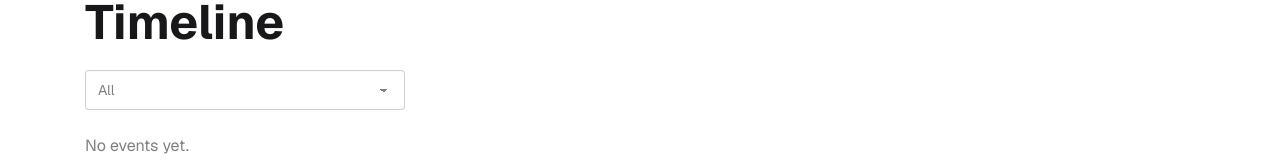
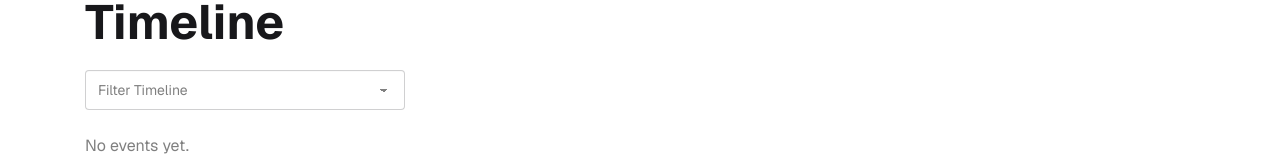
Before and after one commit to antick-arch/KeenKeeper, a Next.js app: page /timeline in a window 1280 px wide. Shown: the part 147-307 px from the top of the page. Built offline with nearby package versions, Linux system fonts and the light colour scheme.

Commit message:
Update timeline filter option

```diff
--- a/src/app/timeline/page.jsx
+++ b/src/app/timeline/page.jsx
@@ -22,7 +22,7 @@ const TimelinePage = () => {
         <div className="max-w-277.5 mx-auto my-5 md:my-20 space-y-6">
             <h2 className="font-bold text-3xl md:text-5xl">Timeline</h2>
             <select value={filter} onChange={(e) => setFilter(e.target.value)} className="select appearance-none text-black/50">
-                <option value="all">All</option>
+                <option value="all">Filter Timeline</option>
                 <option value="call">Calls</option>
                 <option value="text">Texts</option>
                 <option value="video">Video</option>
```
Also changed, not shown: 1 other file (tests, documents, lock files or other folders).
